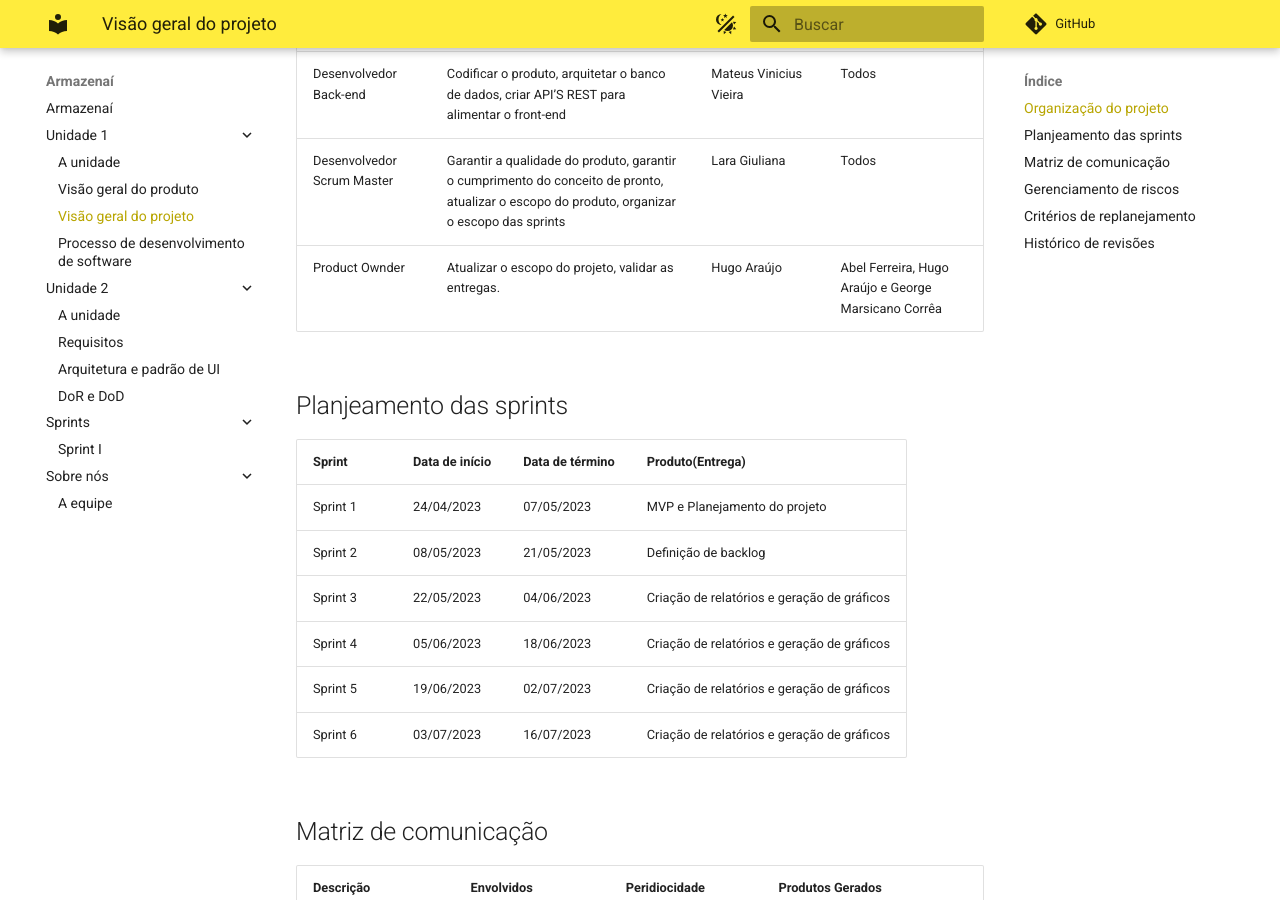
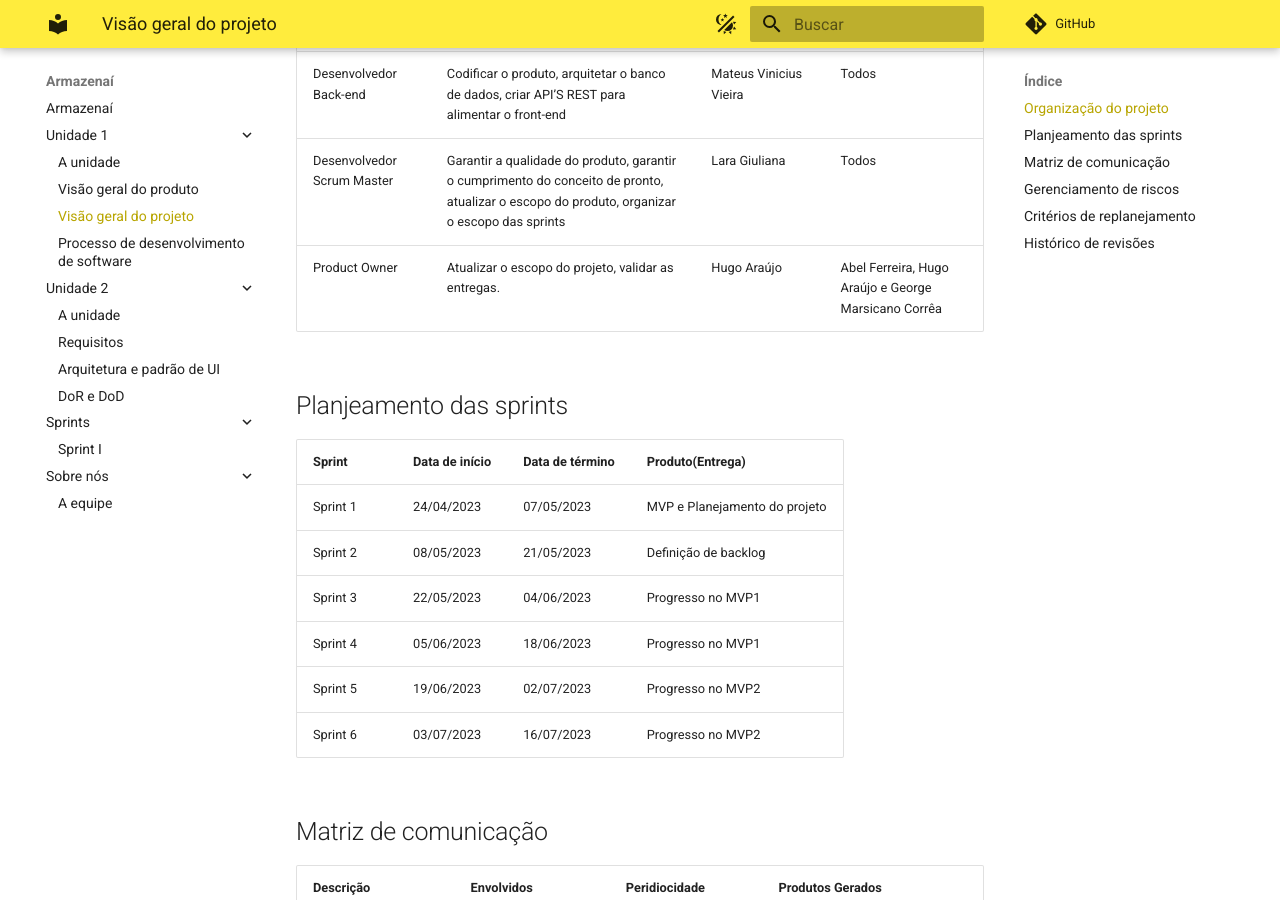
Before and after one commit to mdsreq-fga-unb/2023.1-Armazenai, an MkDocs documentation site: the page built from docs/Unidade 1/visaoGeralDoProjeto.md, in a window 1280 px wide and 900 px high, scrolled down 377 px. Built offline with MkDocs 1.6.1 and Material for MkDocs 9.7.7, drawn with Linux system fonts in a browser that asks for light colours; comment, search, counter and statistics services are not loaded; some of the changed text lies outside the part shown.

Commit message:
Update on Planejamento and spelling correction

```diff
--- a/docs/Unidade 1/visaoGeralDoProjeto.md
+++ b/docs/Unidade 1/visaoGeralDoProjeto.md
@@ -8,17 +8,17 @@
 | Desenvolvedor Front-end | Codificar o produto, desenvolver interfaces gráficas para o usuário, integrar a aplicação ao back-end | Jhenifer Castro Ribeiro | Todos |
 | Desenvolvedor Back-end | Codificar o produto, arquitetar o banco de dados, criar API’S REST para alimentar o front-end | Mateus Vinicius Vieira | Todos |
 Desenvolvedor Scrum Master | Garantir a qualidade do produto, garantir o cumprimento do conceito de pronto, atualizar o escopo do produto, organizar o escopo das sprints | Lara Giuliana | Todos |
-Product Ownder | Atualizar o escopo do projeto, validar as entregas. | Hugo Araújo | Abel Ferreira, Hugo Araújo e George Marsicano Corrêa |
+Product Owner | Atualizar o escopo do projeto, validar as entregas. | Hugo Araújo | Abel Ferreira, Hugo Araújo e George Marsicano Corrêa |
 
 ## Planjeamento das sprints
 | Sprint | Data de início | Data de término | Produto(Entrega) |
 |--- |--- |--- |--- |
 | Sprint 1 | 24/04/2023 | 07/05/2023 | MVP e Planejamento do projeto |
 | Sprint 2 | 08/05/2023 | 21/05/2023 | Definição de backlog |
-| Sprint 3 | 22/05/2023 | 04/06/2023 | Criação de relatórios e geração de gráficos |
-| Sprint 4 | 05/06/2023 | 18/06/2023 | Criação de relatórios e geração de gráficos |
-| Sprint 5 | 19/06/2023 | 02/07/2023 | Criação de relatórios e geração de gráficos |
-| Sprint 6 | 03/07/2023 | 16/07/2023 | Criação de relatórios e geração de gráficos |
+| Sprint 3 | 22/05/2023 | 04/06/2023 | Progresso no MVP1 |
+| Sprint 4 | 05/06/2023 | 18/06/2023 | Progresso no MVP1 |
+| Sprint 5 | 19/06/2023 | 02/07/2023 | Progresso no MVP2 |
+| Sprint 6 | 03/07/2023 | 16/07/2023 | Progresso no MVP2 |
 
 ## Matriz de comunicação
 | Descrição | Envolvidos | Peridiocidade | Produtos Gerados |
```
Also changed, not shown: other parts of docs/Unidade 1/visaoGeralDoProjeto.md (+1 -0 lines).
